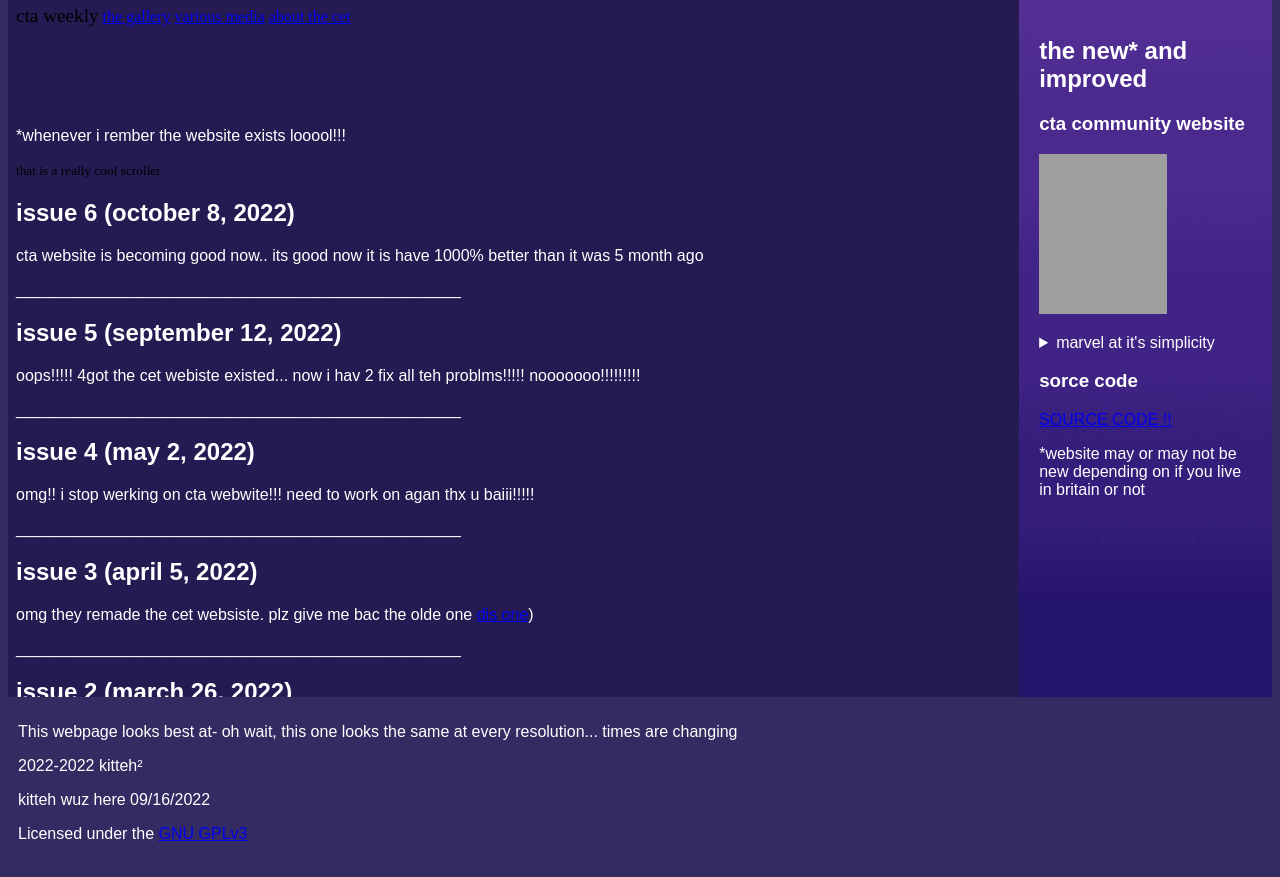
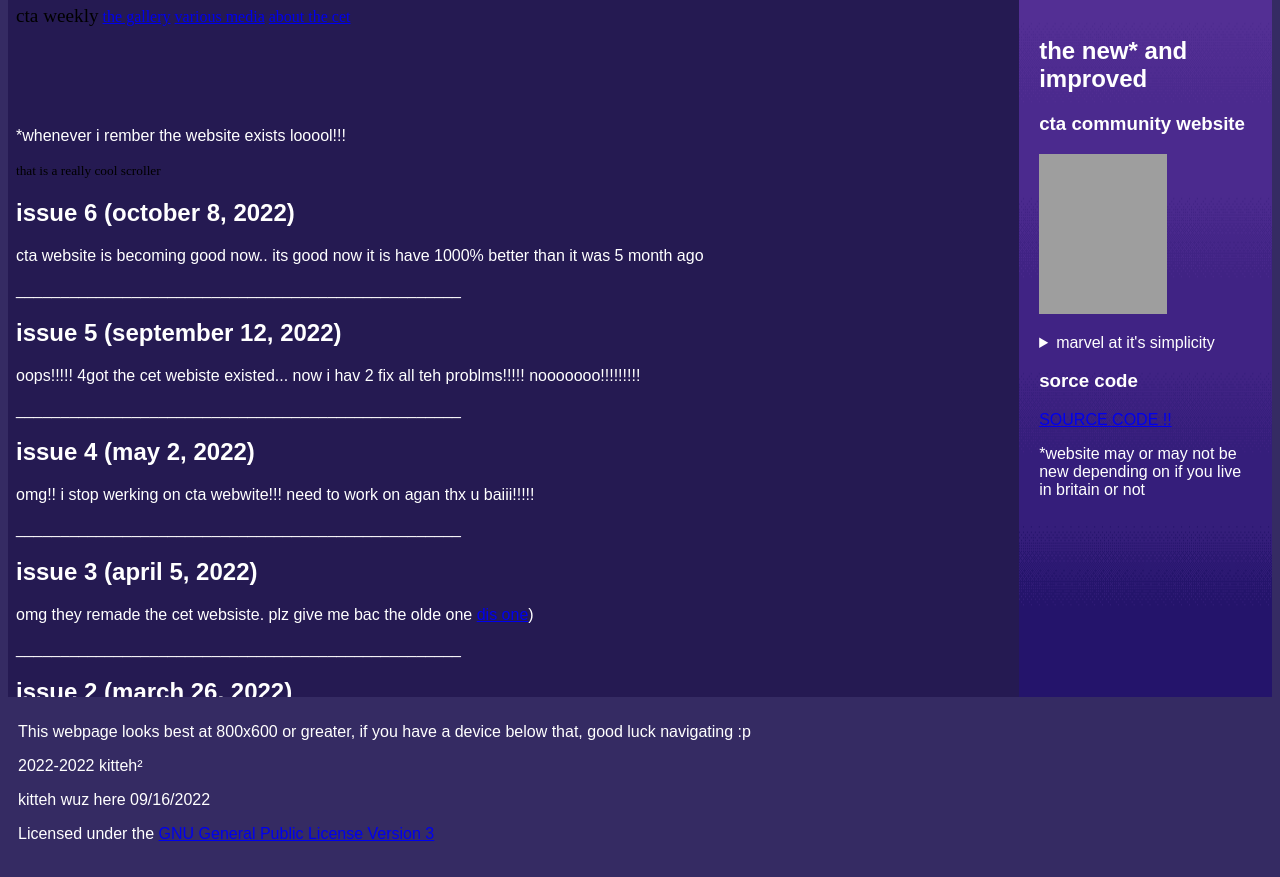
Before and after one commit to karliflux/karliflux.github.io, a plain HTML site: page index.html in a window 1280 px wide. Shown: the part 181-1058 px from the top of the page. Drawn offline with Linux system fonts and the light colour scheme; grey boxes are pictures that could not be loaded.

Commit message:
the rearranger.

```diff
--- a/index.html
+++ b/index.html
@@ -8,13 +8,13 @@
 
   <!--header with metadata, window title, icon, and most importantly, stylesheet-->
   <head>
+    <title>cta community</title>
     <link rel="icon" type="image/x-icon" href="assets/images/favicon.gif"/>
     <link rel="stylesheet" href="styles.css"/>
     <meta property="og:image" content="assets/images/favicon.gif"/>
     <meta name="description" content="marvel at it's simplicity"/>
     <meta name="keywords" content="cat,cta,kittehsq,image,database,community"/>
     <meta name="viewport" content="width=device-width, initial-scale=1.0"/>
-    <title>cta community</title>
   </head>
 
   <!--the body of the page. no further comments needed.-->
@@ -50,10 +50,10 @@
 
     <!--the footer with the license, best resolution, and bragging about only making it using nano and kate-->
     <footer>
-      <p>This webpage looks best at- oh wait, this one looks the same at every resolution... times are changing</p>
+      <p>This webpage looks best at 800x600 or greater, if you have a device below that, good luck navigating :p</p>
       <p>2022-2022 kitteh²</p>
       <p>kitteh wuz here 09/16/2022</p>
-      <p>Licensed under the <a href="https://www.gnu.org/licenses/gpl-3.0-standalone.html">GNU GPLv3</a></p>
+      <p>Licensed under the <a href="https://www.gnu.org/licenses/gpl-3.0-standalone.html">GNU General Public License Version 3</a></p>
     </footer>
   </body>
 </html>
```
